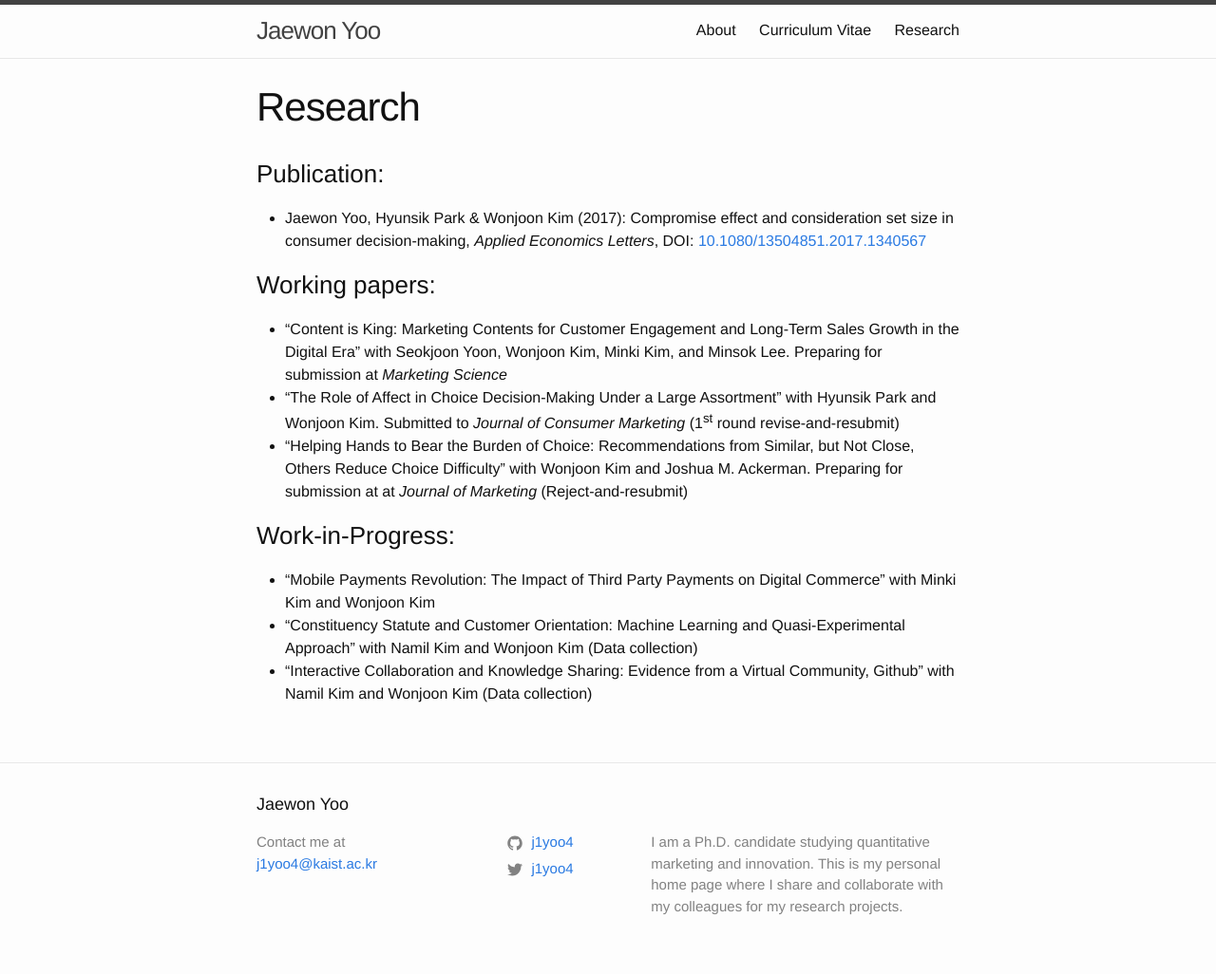
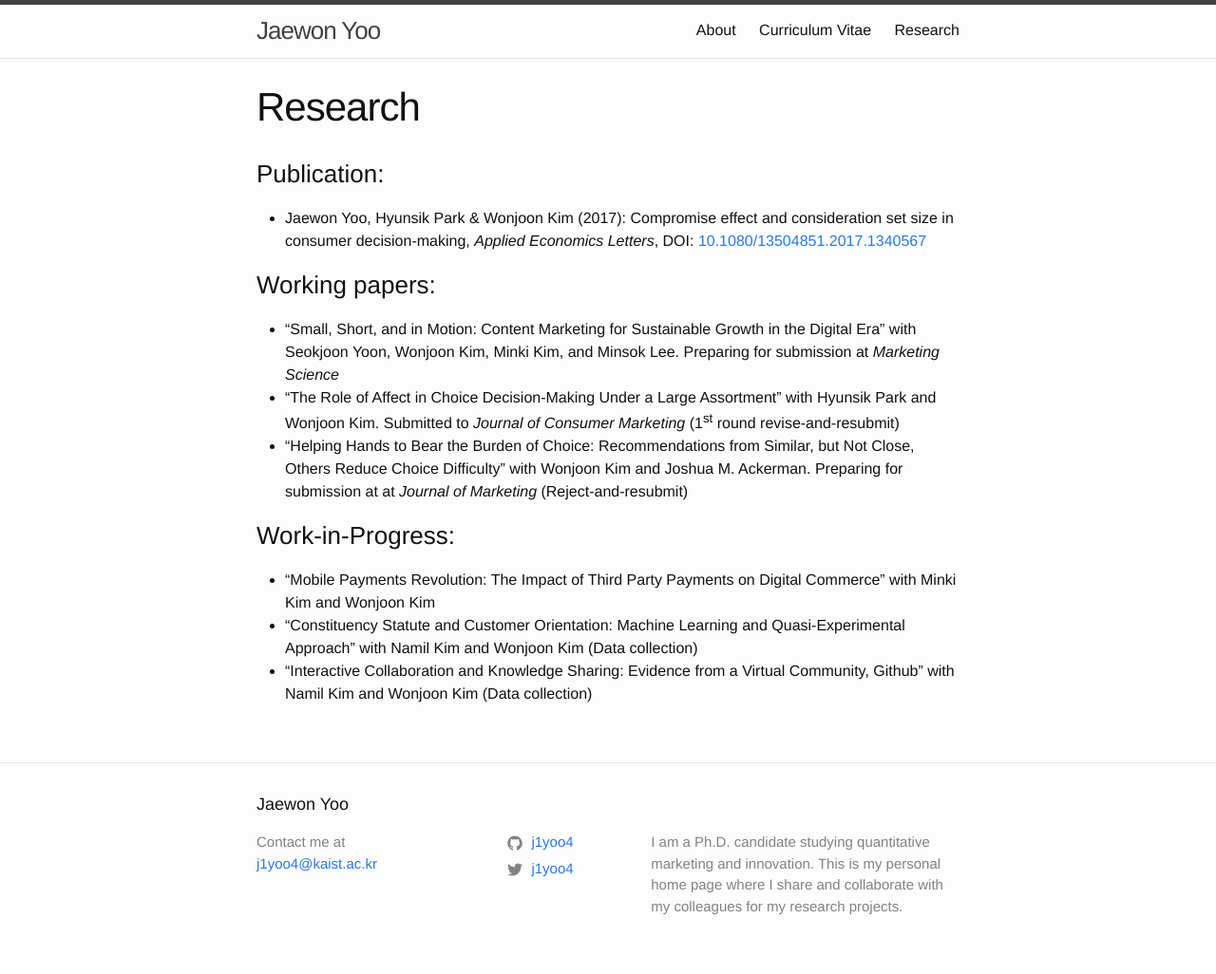
Before and after one commit to j1yoo/j1yoo.github.io, a Jekyll site: the page built from research.markdown, in a window 1280 px wide. Shown: the whole page at 95% size. Built offline with Jekyll 4.4.1, drawn with Linux system fonts in a browser that asks for light colours.

Commit message:
Update research.markdown

```diff
--- a/research.markdown
+++ b/research.markdown
@@ -8,7 +8,7 @@ permalink: /research/
 * Jaewon Yoo, Hyunsik Park & Wonjoon Kim (2017): Compromise effect and consideration set size in consumer decision-making, _Applied Economics Letters_, DOI: [10.1080/13504851.2017.1340567](http://www.tandfonline.com/eprint/V8pJpbkifrmSYGffu7CQ/full)
 
 ### Working papers:
-* "Content is King: Marketing Contents for Customer Engagement and Long-Term Sales Growth in the Digital Era" with Seokjoon Yoon, Wonjoon Kim, Minki Kim, and Minsok Lee. Preparing for submission at _Marketing Science_
+* "Small, Short, and in Motion: Content Marketing for Sustainable Growth in the Digital Era" with Seokjoon Yoon, Wonjoon Kim, Minki Kim, and Minsok Lee. Preparing for submission at _Marketing Science_
 * "The Role of Affect in Choice Decision-Making Under a Large Assortment" with Hyunsik Park and Wonjoon Kim. Submitted to _Journal of Consumer Marketing_ (1<sup>st</sup> round revise-and-resubmit)
 * "Helping Hands to Bear the Burden of Choice: Recommendations from Similar, but Not Close, Others Reduce Choice Difficulty" with Wonjoon Kim and Joshua M. Ackerman. Preparing for submission at at _Journal of Marketing_ (Reject-and-resubmit)
 
```
